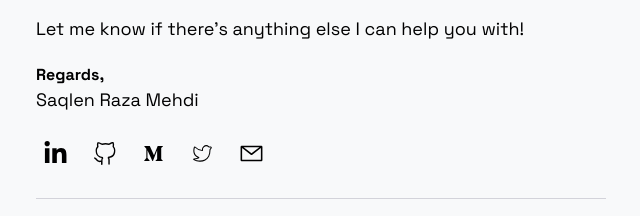
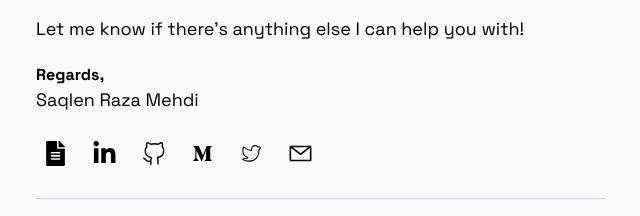
Before and after one commit to mehdisaqlen/mehdisaqlen.github.io, a Next.js app: page / in a window 1280 px wide. Shown: the part 1060-1276 px from the top of the page, without its empty margins (319-959 px from the left). Built offline with nearby package versions, Linux system fonts and the light colour scheme.

Commit message:
added resume

```diff
--- a/src/app/page.tsx
+++ b/src/app/page.tsx
@@ -3,7 +3,7 @@
 import Link from "next/link";
 import { CiTwitter } from "react-icons/ci";
 import { VscMail, VscGithubAlt } from "react-icons/vsc";
-import { FaLinkedinIn } from "react-icons/fa";
+import { FaLinkedinIn, FaFileAlt } from "react-icons/fa";
 import { AiOutlineMedium } from "react-icons/ai";
 
 function Home() {
@@ -33,6 +33,13 @@
         <p>Saqlen Raza Mehdi</p>
         <div className={styles.socialIcons}>
           <Link
+            href="https://drive.google.com/file/d/1dc8xoHpZZ9TjG9kZZb9cZYMuhw8F1fi1/view?usp=sharing"
+            target={"_blank"}
+            title="Resume"
+          >
+            <FaFileAlt />
+          </Link>
+          <Link
             href="https://www.linkedin.com/in/mehdisaqlen"
             target={"_blank"}
           >
```
